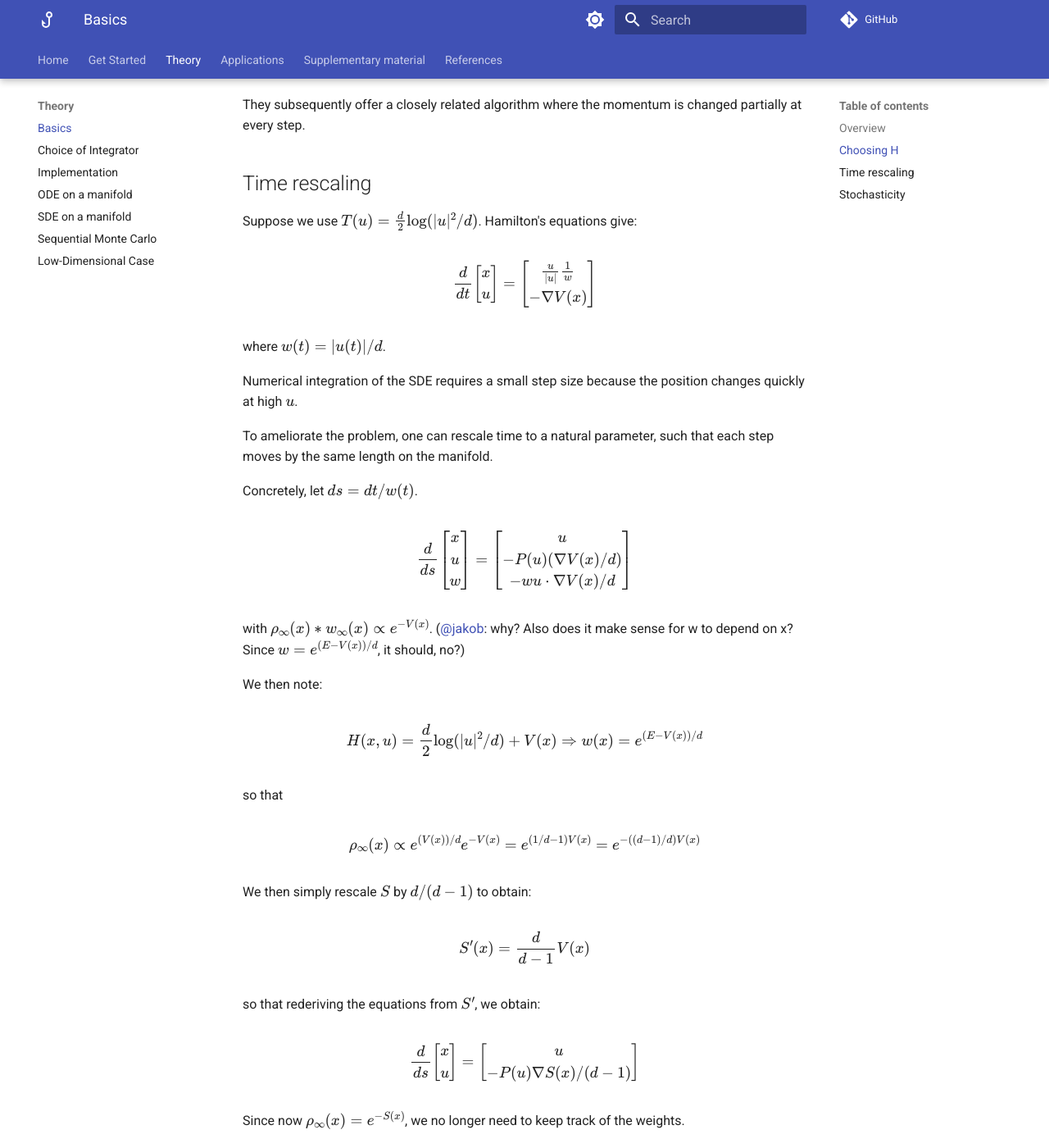
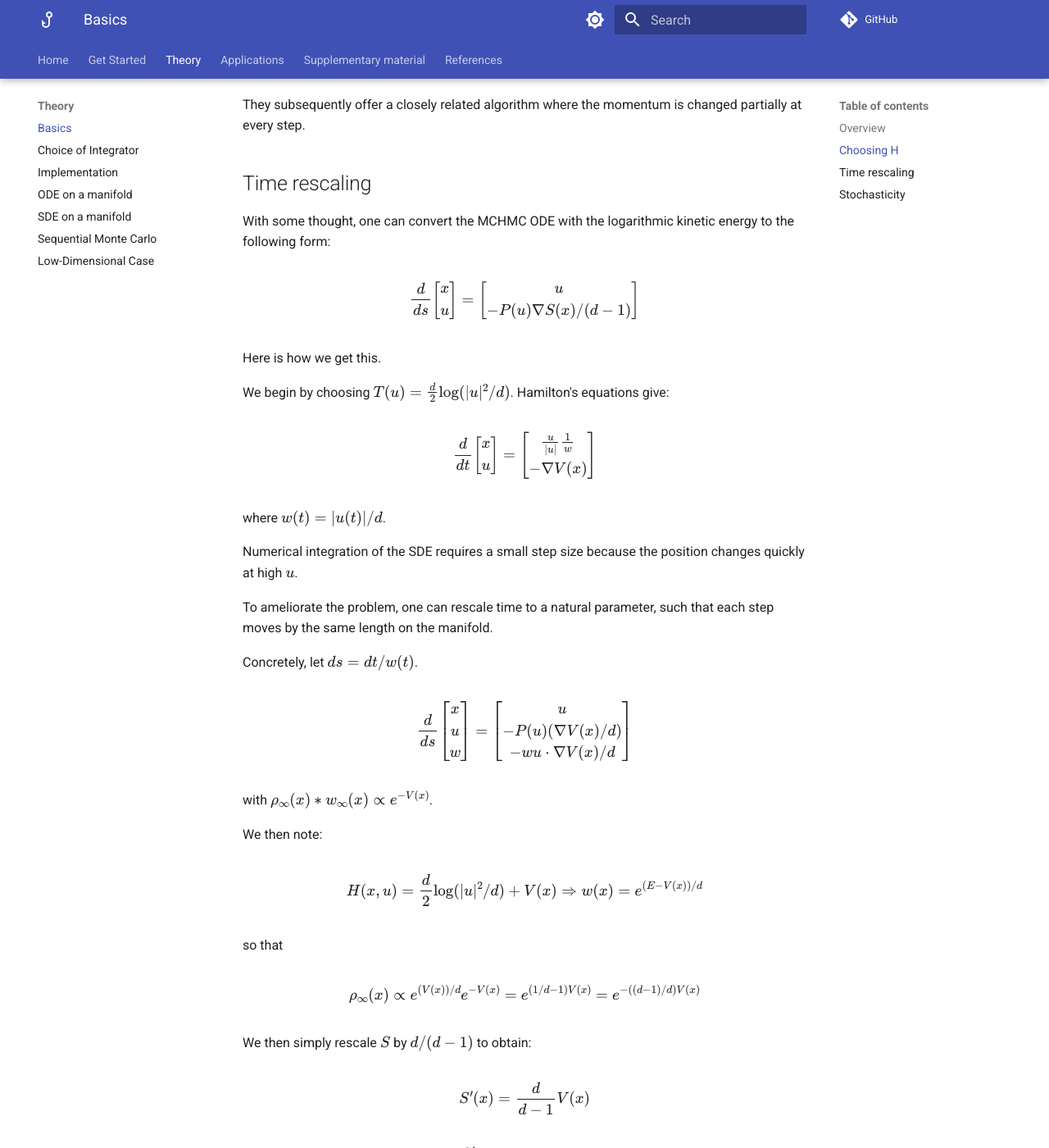
Before and after one commit to reubenharry/mclmc-docs, an MkDocs documentation site: the page built from docs/tutorial.md, in a window 1280 px wide and 1400 px high, scrolled down 2935 px. Shown: the whole window at 82% size. Built offline with MkDocs 1.6.1 and Material for MkDocs 9.7.7, drawn with Linux system fonts in a browser that asks for light colours; comment, search, counter and statistics services are not loaded.

Commit message:
EXPLAIN WEIGHTING

```diff
--- a/docs/tutorial.md
+++ b/docs/tutorial.md
@@ -121,7 +121,23 @@ They subsequently offer a closely related algorithm where the momentum is change
 
 ## Time rescaling
 
-Suppose we use $T(u) = \frac{d}{2}\log(|u|^2/d)$. Hamilton's equations give:
+With some thought, one can convert the MCHMC ODE with the logarithmic kinetic energy to the following form:
+
+$$
+\frac{d}{ds}\begin{bmatrix}
+x \\
+u
+\end{bmatrix}
+=
+\begin{bmatrix}
+u \\
+-P(u)\nabla S(x)/(d-1) \\
+\end{bmatrix}
+$$
+
+Here is how we get this.
+
+We begin by choosing $T(u) = \frac{d}{2}\log(|u|^2/d)$. Hamilton's equations give:
 
 $$
 \frac{d}{dt}\begin{bmatrix}
@@ -158,7 +174,7 @@ u \\
 \end{bmatrix}
 $$
 
-with $\rho_\infty(x) * w_\infty(x) \propto e^{-V(x)}$. (@jakob: why? Also does it make sense for w to depend on x? Since $w = e^{(E-V(x))/d}$, it should, no?)
+with $\rho_\infty(x) * w_\infty(x) \propto e^{-V(x)}$.
 
 We then note:
 
```
